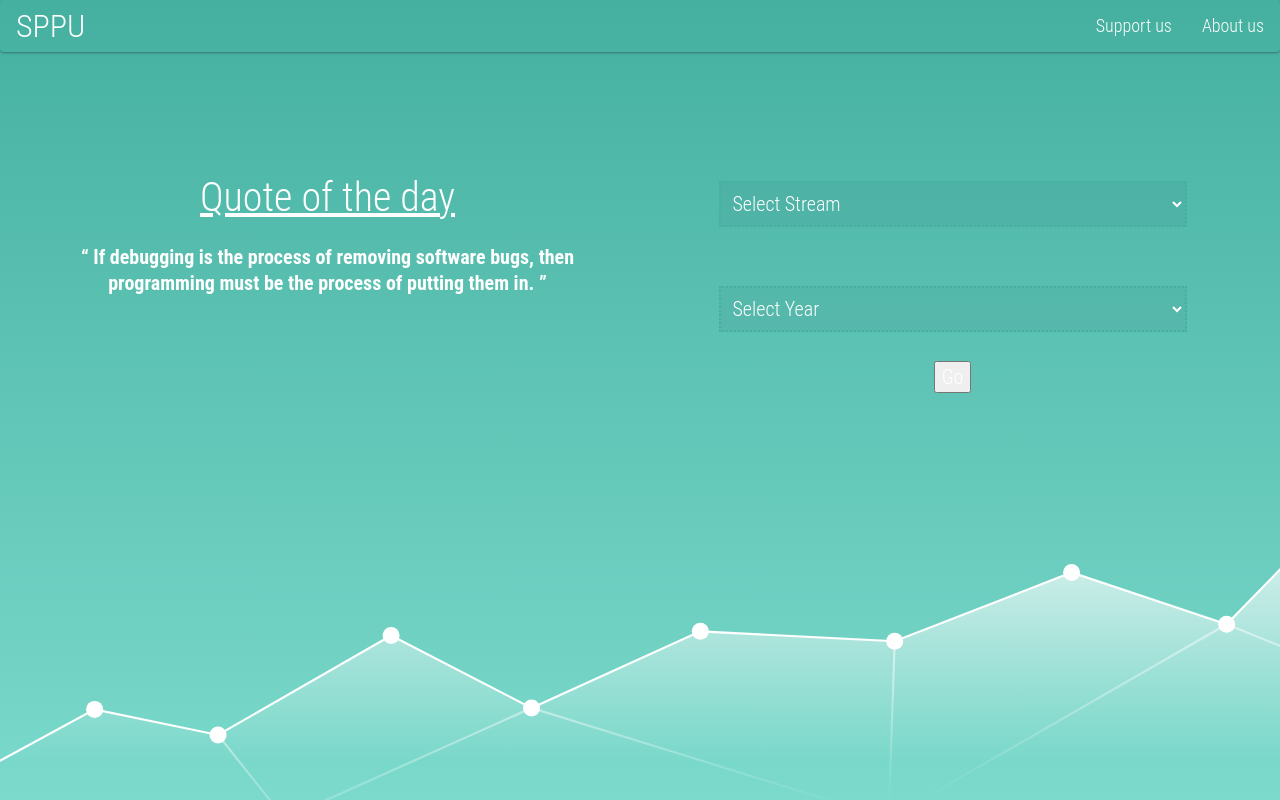
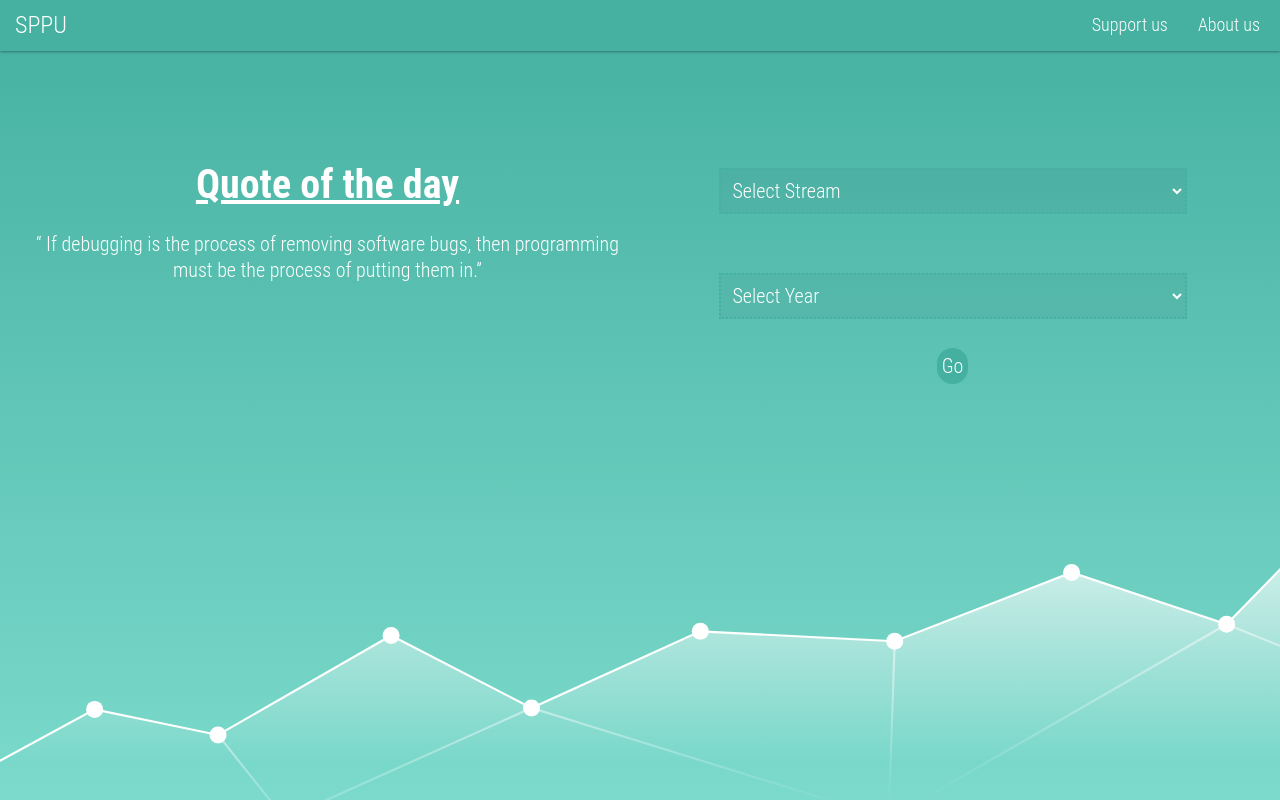
Before and after one commit to r-sniper/SPPU_Student, a Django app: page / in a window 1280 px wide. Run offline with Django 3.2, Linux system fonts and the light colour scheme; data comes from the database, SQL or seed files in the repository; some libraries are stand-ins or nearby versions.

Commit message:
Fixed home page issue

```diff
--- a/practicals/templates/practicals/home.html
+++ b/practicals/templates/practicals/home.html
@@ -12,11 +12,10 @@
 
     <style>
         .content {
-            /*border: 1px dotted black;*/
             height: 100%;
             padding: 5px;
             transition: all 0.3s cubic-bezier(.25, .8, .25, 1);
-            margin-top: 60px;
+            margin-top: 20%;
             text-align: center;
         }
 
@@ -35,7 +34,6 @@
             box-sizing: border-box;
             height: 100%;
             width: 100%;
-            overflow: hidden;
         }
 
         .hero:after {
@@ -44,8 +42,7 @@
             clear: both;
         }
 
-        body,
-        html {
+        body,html {
             font-size: 20px;
             font-family: 'Roboto Condensed', Roboto, sans-serif;
             font-weight: 300;
@@ -54,7 +51,7 @@
 
         .navbar-brand {
             color: white;
-            font-size: 1.6em;
+            font-size: 1.2em;
         }
 
         .items {
@@ -66,18 +63,16 @@
             background: #fff;
         }
 
-        .quote {
-            font-weight: bold;
-        }
-
         .quote-head {
             text-decoration: underline;
             display: block;
             font-size: 2em;
             margin: 20px;
+            font-weight: bold;
         }
 
         .navbar {
+            background: #47B1A1;
             box-shadow: 0 1px 3px rgba(0, 0, 0, 0.12), 0 1px 2px rgba(0, 0, 0, 0.24);
             transition: all 0.3s cubic-bezier(.25, .8, .25, 1);
         }
@@ -93,10 +88,42 @@
         }
 
         option {
-            background: rgba(0, 0, 0, 0);
-            color: black;
+            background: #47B1A1;
+            color: white;
         }
 
+        .nav-item {
+            background: #47B1A1;
+            color: white;
+        }
+
+        .navbar-right {
+            margin-right: 5px;
+        }
+
+        .go {
+            background: #45B0A0;
+            border: none;
+            border-radius: 50px;
+            color: #ffffff;
+            font-size: 20px;
+            padding: 5px;
+            text-decoration: none;
+        }
+
+        @media (max-width: 1198px) {
+            .content {
+                margin-top: 30px
+            }
+
+            .quote-head {
+                font-size: 1.2em;
+            }
+
+            select {
+                width: 100%;
+            }
+        }
 
     </style>
 </head>
@@ -105,26 +132,22 @@
 <div class="hero">
     <div class="top">
         <!--Navbar top-->
-
-        <!--Navbar Begins-->
-        <nav class="navbar">
+        <div class="navbar navbar-fixed-top">
             <div class="navbar-header">
-                <button type="button" class="navbar-toggle collapsed" data-toggle="collapse" data-target="#navbar"
-                        aria-expanded="false" aria-controls="navbar">
-                    <span class="sr-only">Toggle navigation</span>
+                <button type="button" class="navbar-toggle" data-toggle="collapse" data-target=".navbar-collapse">
                     <span class="icon-bar"></span>
                     <span class="icon-bar"></span>
                     <span class="icon-bar"></span>
                 </button>
-                <a class="navbar-brand" href="#">SPPU</a>
+                <span class="navbar-brand" href="#">SPPU</span>
             </div>
-            <div id="navbar" class="navbar-collapse collapse">
+            <div class="collapse navbar-collapse">
                 <ul class="nav navbar-nav navbar-right">
                     <li><a class="items" href="">Support us</a></li>
                     <li><a class="items" href="">About us</a></li>
                 </ul>
             </div><!--/.nav-collapse -->
-        </nav>
+        </div><!--/.navbar -->
         <div class="col-md-12">
             <div class="row">
                 <div class="col-lg-6">
@@ -132,7 +155,7 @@
                     <div class="content">
                         <span class="quote-head">Quote of the day</span>
                         <span class="quote">“ If debugging is the process of removing software bugs, then programming must
-                        be the process of putting them in. ”</span>
+                        be the process of putting them in.”</span>
                     </div>
                 </div>
                 <form action="{% url 'selection:view_code' %}" method="get">
@@ -147,8 +170,8 @@
                             <select id="year" name="year" onChange=displayGoButton(this)>
                                 <option disabled selected>Select Year</option>
                             </select>
-                        <br>
-                            <button id="Go" value="Go" name="Go">Go</button>
+                            <br>
+                            <button class="go" id="Go" value="Go" name="Go">Go</button>
                         </div>
                     </div>
                 </form>
```
